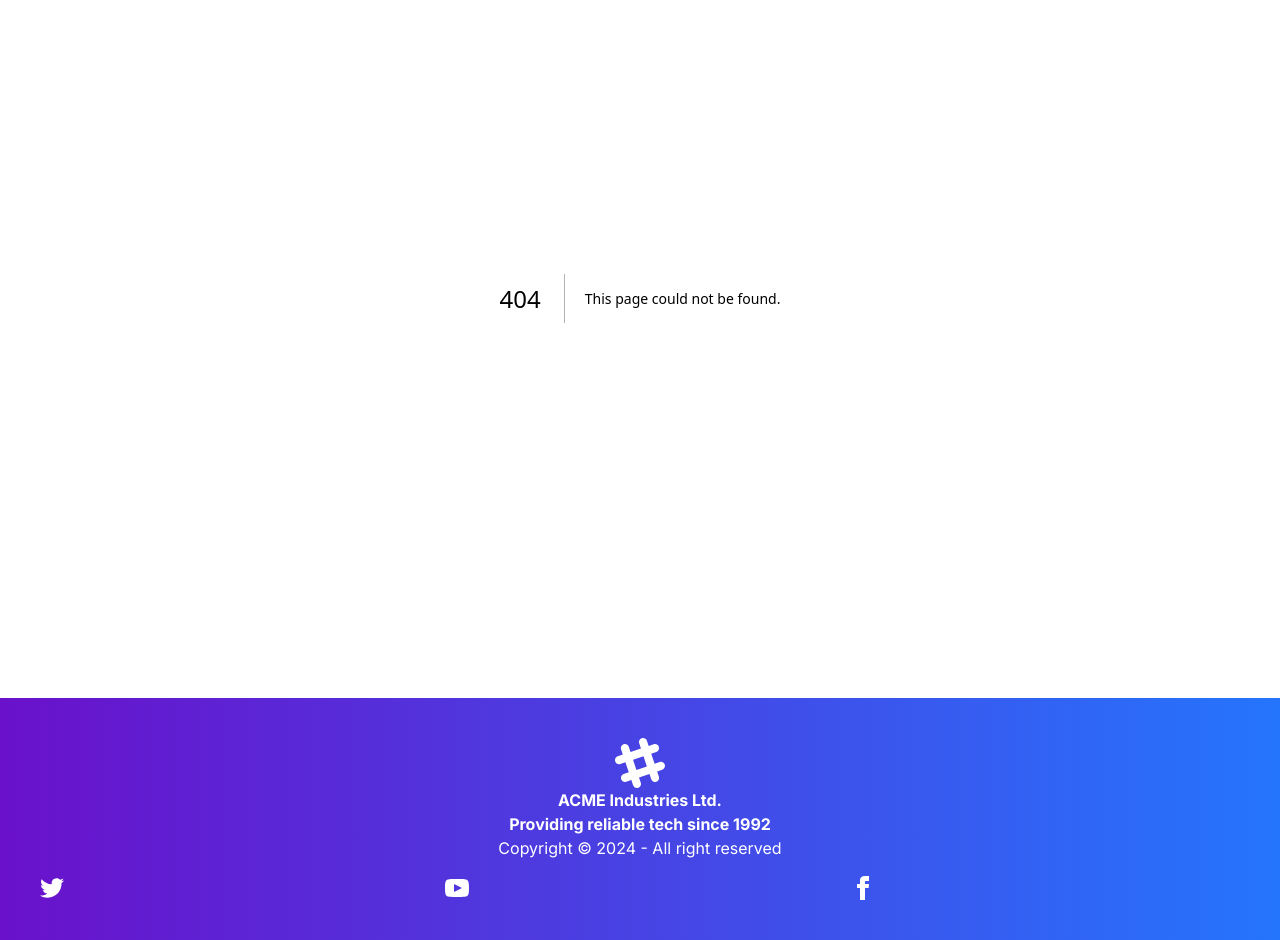
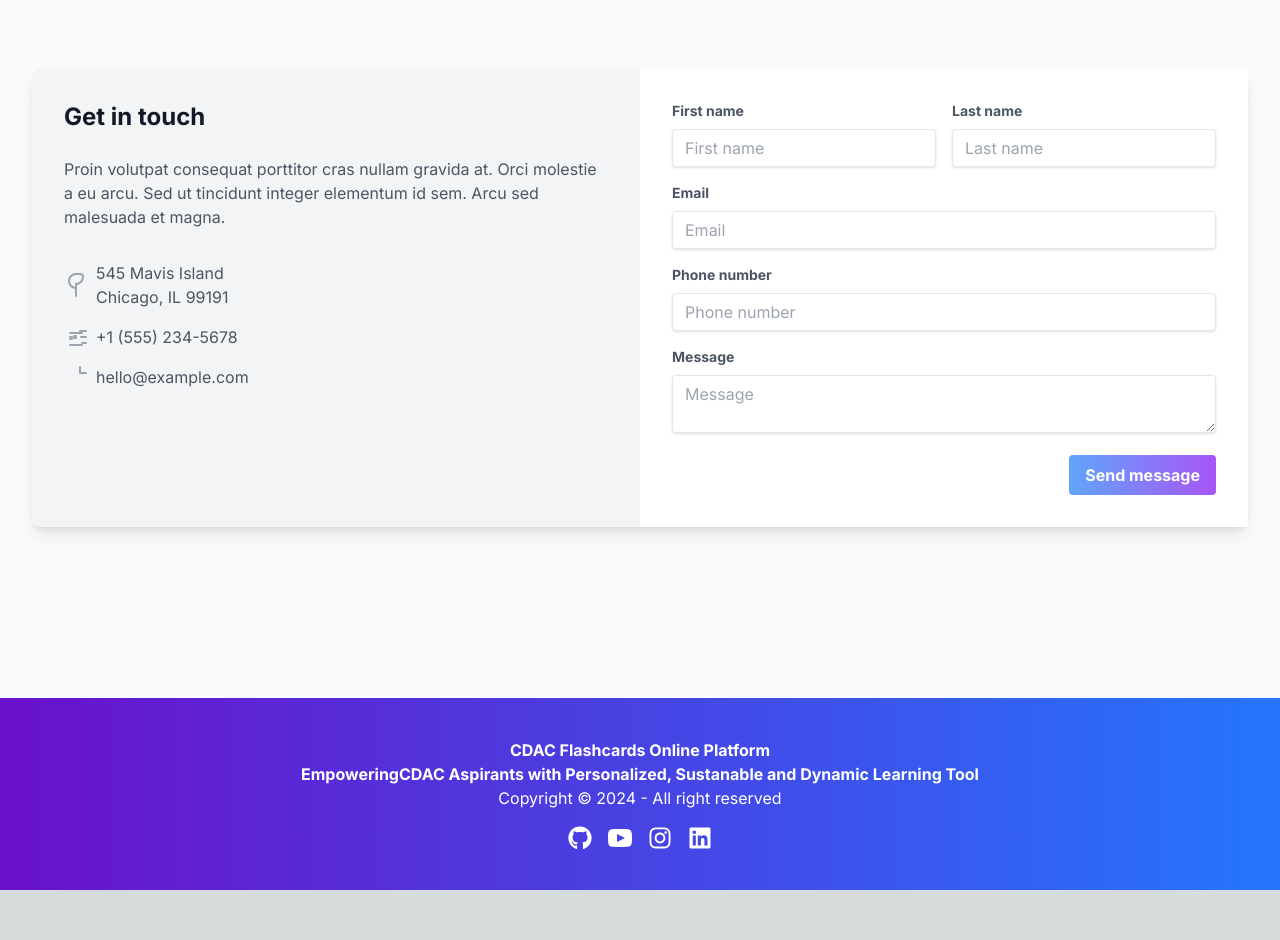
Before and after one commit to Shujaulislam/flashcard, a Next.js app: page /contact in a window 1280 px wide. Before the commit this address had no page. Shown: the part 180-1120 px from the top of the page. After the commit the page ends 1070 px from the top, so only its background shows below. Built offline with nearby package versions, Linux system fonts and the light colour scheme.

Commit message:
contact page and update footer

```diff
--- /dev/null
+++ b/src/app/contact/page.js
@@ -0,0 +1,87 @@
+import Link from "next/link";
+
+
+ const Contact =() => {
+    return (
+      <div className="min-h-screen flex items-center justify-center bg-gray-50">
+        <div className="container mx-auto p-8">
+          <div className="bg-gray-100 shadow-lg rounded-lg flex">
+            <div className="w-full lg:w-1/2 p-8">
+              <h2 className="text-2xl text-gray-900 font-bold mb-6">Get in touch</h2>
+              <p className="text-gray-600 mb-8">
+                Proin volutpat consequat porttitor cras nullam gravida at. Orci molestie a eu arcu. Sed ut tincidunt integer elementum id sem. Arcu sed malesuada et magna.
+              </p>
+              <div className="flex items-center mb-4">
+                <svg className="w-6 h-6 text-gray-400 mr-2" fill="none" stroke="currentColor" strokeWidth="2" viewBox="0 0 24 24" xmlns="http://www.w3.org/2000/svg">
+                  <path strokeLinecap="round" strokeLinejoin="round" d="M12 11c3.866 0 7-3.134 7-7S15.866 1 12 1 5 4.134 5 8s3.134 7 7 7zm0 0v12"></path>
+                </svg>
+                <div>
+                  <p className="text-gray-600">545 Mavis Island</p>
+                  <p className="text-gray-600">Chicago, IL 99191</p>
+                </div>
+              </div>
+              <div className="flex items-center mb-4">
+                <svg className="w-6 h-6 text-gray-400 mr-2" fill="none" stroke="currentColor" strokeWidth="2" viewBox="0 0 24 24" xmlns="http://www.w3.org/2000/svg">
+                  <path strokeLinecap="round" strokeLinejoin="round" d="M22 12h-5M16 6h6M18 18h4M10 11l2 2m0-2l-2 2M6 12l2 2m0-2L6 14m12 6H6m12-12H6"></path>
+                </svg>
+                <div>
+                  <p className="text-gray-600">+1 (555) 234-5678</p>
+                </div>
+              </div>
+              <div className="flex items-center mb-4">
+                <svg className="w-6 h-6 text-gray-400 mr-2" fill="none" stroke="currentColor" strokeWidth="2" viewBox="0 0 24 24" xmlns="http://www.w3.org/2000/svg">
+                  <path strokeLinecap="round" strokeLinejoin="round" d="M16 2v6h6"></path>
+                </svg>
+                <div>
+                  <p className="text-gray-600">hello@example.com</p>
+                </div>
+              </div>
+            </div>
+            <div className="w-full lg:w-1/2 p-8 bg-white">
+              <form>
+                <div className="flex mb-4">
+                  <div className="w-1/2 mr-2">
+                    <label className="block text-gray-600 text-sm font-bold mb-2" htmlFor="firstName">
+                      First name
+                    </label>
+                    <input className="shadow appearance-none border rounded w-full py-2 px-3 text-gray-700 leading-tight focus:outline-none focus:shadow-outline" id="firstName" type="text" placeholder="First name" />
+                  </div>
+                  <div className="w-1/2 ml-2">
+                    <label className="block text-gray-600 text-sm font-bold mb-2" htmlFor="lastName">
+                      Last name
+                    </label>
+                    <input className="shadow appearance-none border rounded w-full py-2 px-3 text-gray-700 leading-tight focus:outline-none focus:shadow-outline" id="lastName" type="text" placeholder="Last name" />
+                  </div>
+                </div>
+                <div className="mb-4">
+                  <label className="block text-gray-600 text-sm font-bold mb-2" htmlFor="email">
+                    Email
+                  </label>
+                  <input className="shadow appearance-none border rounded w-full py-2 px-3 text-gray-700 leading-tight focus:outline-none focus:shadow-outline" id="email" type="email" placeholder="Email" />
+                </div>
+                <div className="mb-4">
+                  <label className="block text-gray-600 text-sm font-bold mb-2" htmlFor="phone">
+                    Phone number
+                  </label>
+                  <input className="shadow appearance-none border rounded w-full py-2 px-3 text-gray-700 leading-tight focus:outline-none focus:shadow-outline" id="phone" type="tel" placeholder="Phone number" />
+                </div>
+                <div className="mb-4">
+                  <label className="block text-gray-600 text-sm font-bold mb-2" htmlFor="message">
+                    Message
+                  </label>
+                  <textarea className="shadow appearance-none border rounded w-full py-2 px-3 text-gray-700 leading-tight focus:outline-none focus:shadow-outline" id="message" placeholder="Message" />
+                </div>
+                <div className="flex items-center justify-end">
+                  <button className="bg-gradient-to-r from-blue-400 to-purple-500 hover:bg-blue-700 text-white font-bold py-2 px-4 rounded focus:outline-none focus:shadow-outline" type="button">
+                    Send message
+                  </button>
+                </div>
+              </form>
+            </div>
+          </div>
+        </div>
+      </div>
+    );
+  }
+
+  export default Contact
--- a/src/app/page.js
+++ b/src/app/page.js
@@ -20,7 +20,7 @@ export default function Home() {
       </div>
 
       {/* Second Header Section */}
-      <section className="bg-white py-16">
+      <section className=" bg-gradient-to-br from-pink-100 to-purple-100 py-16">
         <div className="container mx-auto px-4">
           <h2 className="text-gray-900 text-3xl font-bold text-center mb-12">Key Features</h2>
           <div className="grid grid-cols-1 md:grid-cols-2 gap-8">
@@ -43,7 +43,7 @@ export default function Home() {
       </section>
 
       {/* Third Header Section */}
-      <section className="bg-gray-100 py-16">
+      <section className=" bg-gradient-to-br from-pink-100 to-purple-100 py-16">
         <div className="container mx-auto px-4">
           <h2 className="text-gray-900 text-3xl font-bold text-center mb-12">Our Vision</h2>
           <div className="grid grid-cols-1 md:grid-cols-3 gap-8">
--- a/src/components/footer/footer.js
+++ b/src/components/footer/footer.js
@@ -1,139 +1,63 @@
-// import React from 'react'
-// import styles from './footer.module.css'
-// const Footer = () => {
-//   return (
-//       <footer className="footer footer-center bg-primary text-primary-content p-10">
-//   <aside>
-//     <svg
-//       width="50"
-//       height="50"
-//       viewBox="0 0 24 24"
-//       xmlns="http://www.w3.org/2000/svg"
-//       fillRule="evenodd"
-//       clipRule="evenodd"
-//       className="inline-block fill-current">
-//       <path
-//         d="M22.672 15.226l-2.432.811.841 2.515c.33 1.019-.209 2.127-1.23 2.456-1.15.325-2.148-.321-2.463-1.226l-.84-2.518-5.013 1.677.84 2.517c.391 1.203-.434 2.542-1.831 2.542-.88 0-1.601-.564-1.86-1.314l-.842-2.516-2.431.809c-1.135.328-2.145-.317-2.463-1.229-.329-1.018.211-2.127 1.231-2.456l2.432-.809-1.621-4.823-2.432.808c-1.355.384-2.558-.59-2.558-1.839 0-.817.509-1.582 1.327-1.846l2.433-.809-.842-2.515c-.33-1.02.211-2.129 1.232-2.458 1.02-.329 2.13.209 2.461 1.229l.842 2.515 5.011-1.677-.839-2.517c-.403-1.238.484-2.553 1.843-2.553.819 0 1.585.509 1.85 1.326l.841 2.517 2.431-.81c1.02-.33 2.131.211 2.461 1.229.332 1.018-.21 2.126-1.23 2.456l-2.433.809 1.622 4.823 2.433-.809c1.242-.401 2.557.484 2.557 1.838 0 .819-.51 1.583-1.328 1.847m-8.992-6.428l-5.01 1.675 1.619 4.828 5.011-1.674-1.62-4.829z"></path>
-//     </svg>
-//     <p className="font-bold">
-//       ACME Industries Ltd.
-//       <br />
-//       Providing reliable tech since 1992
-//     </p>
-//     <p>Copyright © {new Date().getFullYear()} - All right reserved</p>
-//   </aside>
-//   <nav>
-//     <div className="grid grid-flow-col gap-4">
-//       <a>
-//         <svg
-//           xmlns="http://www.w3.org/2000/svg"
-//           width="24"
-//           height="24"
-//           viewBox="0 0 24 24"
-//           className="fill-current">
-//           <path
-//             d="M24 4.557c-.883.392-1.832.656-2.828.775 1.017-.609 1.798-1.574 2.165-2.724-.951.564-2.005.974-3.127 1.195-.897-.957-2.178-1.555-3.594-1.555-3.179 0-5.515 2.966-4.797 6.045-4.091-.205-7.719-2.165-10.148-5.144-1.29 2.213-.669 5.108 1.523 6.574-.806-.026-1.566-.247-2.229-.616-.054 2.281 1.581 4.415 3.949 4.89-.693.188-1.452.232-2.224.084.626 1.956 2.444 3.379 4.6 3.419-2.07 1.623-4.678 2.348-7.29 2.04 2.179 1.397 4.768 2.212 7.548 2.212 9.142 0 14.307-7.721 13.995-14.646.962-.695 1.797-1.562 2.457-2.549z"></path>
-//         </svg>
-//       </a>
-//       <a>
-//         <svg
-//           xmlns="http://www.w3.org/2000/svg"
-//           width="24"
-//           height="24"
-//           viewBox="0 0 24 24"
-//           className="fill-current">
-//           <path
-//             d="M19.615 3.184c-3.604-.246-11.631-.245-15.23 0-3.897.266-4.356 2.62-4.385 8.816.029 6.185.484 8.549 4.385 8.816 3.6.245 11.626.246 15.23 0 3.897-.266 4.356-2.62 4.385-8.816-.029-6.185-.484-8.549-4.385-8.816zm-10.615 12.816v-8l8 3.993-8 4.007z"></path>
-//         </svg>
-//       </a>
-//       <a>
-//         <svg
-//           xmlns="http://www.w3.org/2000/svg"
-//           width="24"
-//           height="24"
-//           viewBox="0 0 24 24"
-//           className="fill-current">
-//           <path
-//             d="M9 8h-3v4h3v12h5v-12h3.642l.358-4h-4v-1.667c0-.955.192-1.333 1.115-1.333h2.885v-5h-3.808c-3.596 0-5.192 1.583-5.192 4.615v3.385z"></path>
-//         </svg>
-//       </a>
-//     </div>
-//   </nav>
-// </footer>
-//   )
-// }
 
-// export default Footer
-
-
-import React from 'react'
-import styles from './footer.module.css'
+import styles from "./footer.module.css";
 
 const Footer = () => {
   return (
-    <footer className={`${styles.footer} ${styles['footer-center']} ${styles['p-10']}`}>
+    <footer
+      className={`${styles.footer} ${styles["footer-center"]} ${styles["p-10"]}`}
+    >
       <aside>
-        <svg
-          width="50"
-          height="50"
-          viewBox="0 0 24 24"
-          xmlns="http://www.w3.org/2000/svg"
-          fillRule="evenodd"
-          clipRule="evenodd"
-          className={`${styles['inline-block']} ${styles['fill-current']}`}>
-          <path
-            d="M22.672 15.226l-2.432.811.841 2.515c.33 1.019-.209 2.127-1.23 2.456-1.15.325-2.148-.321-2.463-1.226l-.84-2.518-5.013 1.677.84 2.517c.391 1.203-.434 2.542-1.831 2.542-.88 0-1.601-.564-1.86-1.314l-.842-2.516-2.431.809c-1.135.328-2.145-.317-2.463-1.229-.329-1.018.211-2.127 1.231-2.456l2.432-.809-1.621-4.823-2.432.808c-1.355.384-2.558-.59-2.558-1.839 0-.817.509-1.582 1.327-1.846l2.433-.809-.842-2.515c-.33-1.02.211-2.129 1.232-2.458 1.02-.329 2.13.209 2.461 1.229l.842 2.515 5.011-1.677-.839-2.517c-.403-1.238.484-2.553 1.843-2.553.819 0 1.585.509 1.85 1.326l.841 2.517 2.431-.81c1.02-.33 2.131.211 2.461 1.229.332 1.018-.21 2.126-1.23 2.456l-2.433.809 1.622 4.823 2.433-.809c1.242-.401 2.557.484 2.557 1.838 0 .819-.51 1.583-1.328 1.847m-8.992-6.428l-5.01 1.675 1.619 4.828 5.011-1.674-1.62-4.829z">
-          </path>
-        </svg>
-        <p className={styles['font-bold']}>
-          ACME Industries Ltd.
+        <p className={styles["font-bold"]}>
+          CDAC Flashcards Online Platform
           <br />
-          Providing reliable tech since 1992
+          EmpoweringCDAC Aspirants with Personalized, Sustanable and Dynamic
+          Learning Tool
         </p>
         <p>Copyright © {new Date().getFullYear()} - All right reserved</p>
       </aside>
       <nav>
-        <div className={`${styles.grid} ${styles['grid-flow-col']} ${styles['gap-4']}`}>
-          <a>
+        <div
+          className={`${styles.grid} ${styles["grid-flow-col"]} ${styles["gap-4"]}`}
+        >
+          <a href="https://github.com/AbdullahBarudgar">
+
+            <svg
+              xmlns="http://www.w3.org/2000/svg"
+              width="24"
+              height="24"
+              viewBox="0 0 496 512"
+              className={styles["fill-current"]}
+            >
+              <path d="M165.9 397.4c0 2-2.3 3.6-5.2 3.6-3.3 .3-5.6-1.3-5.6-3.6 0-2 2.3-3.6 5.2-3.6 3-.3 5.6 1.3 5.6 3.6zm-31.1-4.5c-.7 2 1.3 4.3 4.3 4.9 2.6 1 5.6 0 6.2-2s-1.3-4.3-4.3-5.2c-2.6-.7-5.5 .3-6.2 2.3zm44.2-1.7c-2.9 .7-4.9 2.6-4.6 4.9 .3 2 2.9 3.3 5.9 2.6 2.9-.7 4.9-2.6 4.6-4.6-.3-1.9-3-3.2-5.9-2.9zM244.8 8C106.1 8 0 113.3 0 252c0 110.9 69.8 205.8 169.5 239.2 12.8 2.3 17.3-5.6 17.3-12.1 0-6.2-.3-40.4-.3-61.4 0 0-70 15-84.7-29.8 0 0-11.4-29.1-27.8-36.6 0 0-22.9-15.7 1.6-15.4 0 0 24.9 2 38.6 25.8 21.9 38.6 58.6 27.5 72.9 20.9 2.3-16 8.8-27.1 16-33.7-55.9-6.2-112.3-14.3-112.3-110.5 0-27.5 7.6-41.3 23.6-58.9-2.6-6.5-11.1-33.3 2.6-67.9 20.9-6.5 69 27 69 27 20-5.6 41.5-8.5 62.8-8.5s42.8 2.9 62.8 8.5c0 0 48.1-33.6 69-27 13.7 34.7 5.2 61.4 2.6 67.9 16 17.7 25.8 31.5 25.8 58.9 0 96.5-58.9 104.2-114.8 110.5 9.2 7.9 17 22.9 17 46.4 0 33.7-.3 75.4-.3 83.6 0 6.5 4.6 14.4 17.3 12.1C428.2 457.8 496 362.9 496 252 496 113.3 383.5 8 244.8 8zM97.2 352.9c-1.3 1-1 3.3 .7 5.2 1.6 1.6 3.9 2.3 5.2 1 1.3-1 1-3.3-.7-5.2-1.6-1.6-3.9-2.3-5.2-1zm-10.8-8.1c-.7 1.3 .3 2.9 2.3 3.9 1.6 1 3.6 .7 4.3-.7 .7-1.3-.3-2.9-2.3-3.9-2-.6-3.6-.3-4.3 .7zm32.4 35.6c-1.6 1.3-1 4.3 1.3 6.2 2.3 2.3 5.2 2.6 6.5 1 1.3-1.3 .7-4.3-1.3-6.2-2.2-2.3-5.2-2.6-6.5-1zm-11.4-14.7c-1.6 1-1.6 3.6 0 5.9 1.6 2.3 4.3 3.3 5.6 2.3 1.6-1.3 1.6-3.9 0-6.2-1.4-2.3-4-3.3-5.6-2z" />
+            </svg>
+          </a>
+          <a href="https://www.youtube.com/watch?v=mzCEJVtED0U&pp=ygUeYmVuaWZpdHMgb2YgZGlnaXRhbCBmbGFzaGNhcmRz">
             <svg
               xmlns="http://www.w3.org/2000/svg"
               width="24"
               height="24"
               viewBox="0 0 24 24"
-              className={styles['fill-current']}>
-              <path
-                d="M24 4.557c-.883.392-1.832.656-2.828.775 1.017-.609 1.798-1.574 2.165-2.724-.951.564-2.005.974-3.127 1.195-.897-.957-2.178-1.555-3.594-1.555-3.179 0-5.515 2.966-4.797 6.045-4.091-.205-7.719-2.165-10.148-5.144-1.29 2.213-.669 5.108 1.523 6.574-.806-.026-1.566-.247-2.229-.616-.054 2.281 1.581 4.415 3.949 4.89-.693.188-1.452.232-2.224.084.626 1.956 2.444 3.379 4.6 3.419-2.07 1.623-4.678 2.348-7.29 2.04 2.179 1.397 4.768 2.212 7.548 2.212 9.142 0 14.307-7.721 13.995-14.646.962-.695 1.797-1.562 2.457-2.549z">
-              </path>
+              className={styles["fill-current"]}
+            >
+              <path d="M19.615 3.184c-3.604-.246-11.631-.245-15.23 0-3.897.266-4.356 2.62-4.385 8.816.029 6.185.484 8.549 4.385 8.816 3.6.245 11.626.246 15.23 0 3.897-.266 4.356-2.62 4.385-8.816-.029-6.185-.484-8.549-4.385-8.816zm-10.615 12.816v-8l8 3.993-8 4.007z"></path>
             </svg>
           </a>
-          <a>
-            <svg
-              xmlns="http://www.w3.org/2000/svg"
-              width="24"
-              height="24"
-              viewBox="0 0 24 24"
-              className={styles['fill-current']}>
-              <path
-                d="M19.615 3.184c-3.604-.246-11.631-.245-15.23 0-3.897.266-4.356 2.62-4.385 8.816.029 6.185.484 8.549 4.385 8.816 3.6.245 11.626.246 15.23 0 3.897-.266 4.356-2.62 4.385-8.816-.029-6.185-.484-8.549-4.385-8.816zm-10.615 12.816v-8l8 3.993-8 4.007z">
-              </path>
-            </svg>
+          <a href="https://www.instagram.com/barudgar_abdullah/">
+          <svg xmlns="http://www.w3.org/2000/svg"
+           viewBox="0 0 448 512"
+           width="24" height="24">
+  <path fill="#ffffff" d="M224.1 141c-63.6 0-114.9 51.3-114.9 114.9s51.3 114.9 114.9 114.9S339 319.5 339 255.9 287.7 141 224.1 141zm0 189.6c-41.1 0-74.7-33.5-74.7-74.7s33.5-74.7 74.7-74.7 74.7 33.5 74.7 74.7-33.6 74.7-74.7 74.7zm146.4-194.3c0 14.9-12 26.8-26.8 26.8-14.9 0-26.8-12-26.8-26.8s12-26.8 26.8-26.8 26.8 12 26.8 26.8zm76.1 27.2c-1.7-35.9-9.9-67.7-36.2-93.9-26.2-26.2-58-34.4-93.9-36.2-37-2.1-147.9-2.1-184.9 0-35.8 1.7-67.6 9.9-93.9 36.1s-34.4 58-36.2 93.9c-2.1 37-2.1 147.9 0 184.9 1.7 35.9 9.9 67.7 36.2 93.9s58 34.4 93.9 36.2c37 2.1 147.9 2.1 184.9 0 35.9-1.7 67.7-9.9 93.9-36.2 26.2-26.2 34.4-58 36.2-93.9 2.1-37 2.1-147.8 0-184.8zM398.8 388c-7.8 19.6-22.9 34.7-42.6 42.6-29.5 11.7-99.5 9-132.1 9s-102.7 2.6-132.1-9c-19.6-7.8-34.7-22.9-42.6-42.6-11.7-29.5-9-99.5-9-132.1s-2.6-102.7 9-132.1c7.8-19.6 22.9-34.7 42.6-42.6 29.5-11.7 99.5-9 132.1-9s102.7-2.6 132.1 9c19.6 7.8 34.7 22.9 42.6 42.6 11.7 29.5 9 99.5 9 132.1s2.7 102.7-9 132.1z"/>
+</svg>
           </a>
-          <a>
-            <svg
-              xmlns="http://www.w3.org/2000/svg"
-              width="24"
-              height="24"
-              viewBox="0 0 24 24"
-              className={styles['fill-current']}>
-              <path
-                d="M9 8h-3v4h3v12h5v-12h3.642l.358-4h-4v-1.667c0-.955.192-1.333 1.115-1.333h2.885v-5h-3.808c-3.596 0-5.192 1.583-5.192 4.615v3.385z">
-              </path>
-            </svg>
+          <a href="https://www.linkedin.com/in/abdullah-barudgar/">
+          <svg xmlns="http://www.w3.org/2000/svg" viewBox="0 0 448 512" width="24" height="24">
+        <path fill="#ffffff" d="M416 32H31.9C14.3 32 0 46.5 0 64.3v383.4C0 465.5 14.3 480 31.9 480H416c17.6 0 32-14.5 32-32.3V64.3c0-17.8-14.4-32.3-32-32.3zM135.4 416H69V202.2h66.5V416zm-33.2-243c-21.3 0-38.5-17.3-38.5-38.5S80.9 96 102.2 96c21.2 0 38.5 17.3 38.5 38.5 0 21.3-17.2 38.5-38.5 38.5zm282.1 243h-66.4V312c0-24.8-.5-56.7-34.5-56.7-34.6 0-39.9 27-39.9 54.9V416h-66.4V202.2h63.7v29.2h.9c8.9-16.8 30.6-34.5 62.9-34.5 67.2 0 79.7 44.3 79.7 101.9V416z"/>
+      </svg>
           </a>
         </div>
       </nav>
     </footer>
-  )
-}
+  );
+};
 
-export default Footer
+export default Footer;
--- a/src/components/footer/footer.module.css
+++ b/src/components/footer/footer.module.css
@@ -3,6 +3,13 @@
     background-image: linear-gradient(to right, #6a11cb 0%, #2575fc 100%);
     color: #ffffff; /* equivalent to text-primary-content */
     padding: 2.5rem;
+  }
+
+  .footer-center{
+    display: flex;
+    flex-direction: column;
+    justify-content: center;
+    align-items: center;
   }
 
   .footer aside {
@@ -29,6 +36,9 @@
 
   .gap-4 {
     gap: 1rem;
+
+
+
   }
 
   .inline-block {
--- a/src/components/navbar/navbar.js
+++ b/src/components/navbar/navbar.js
@@ -27,6 +27,11 @@ const Navbar = () => {
               Custom Cards
             </Link>
           </li>
+          <li>
+            <Link href="/contact">
+             Contact
+            </Link>
+          </li>
         </ul>
         <div>
         <Link href="/login" className={styles.btn}>
```
